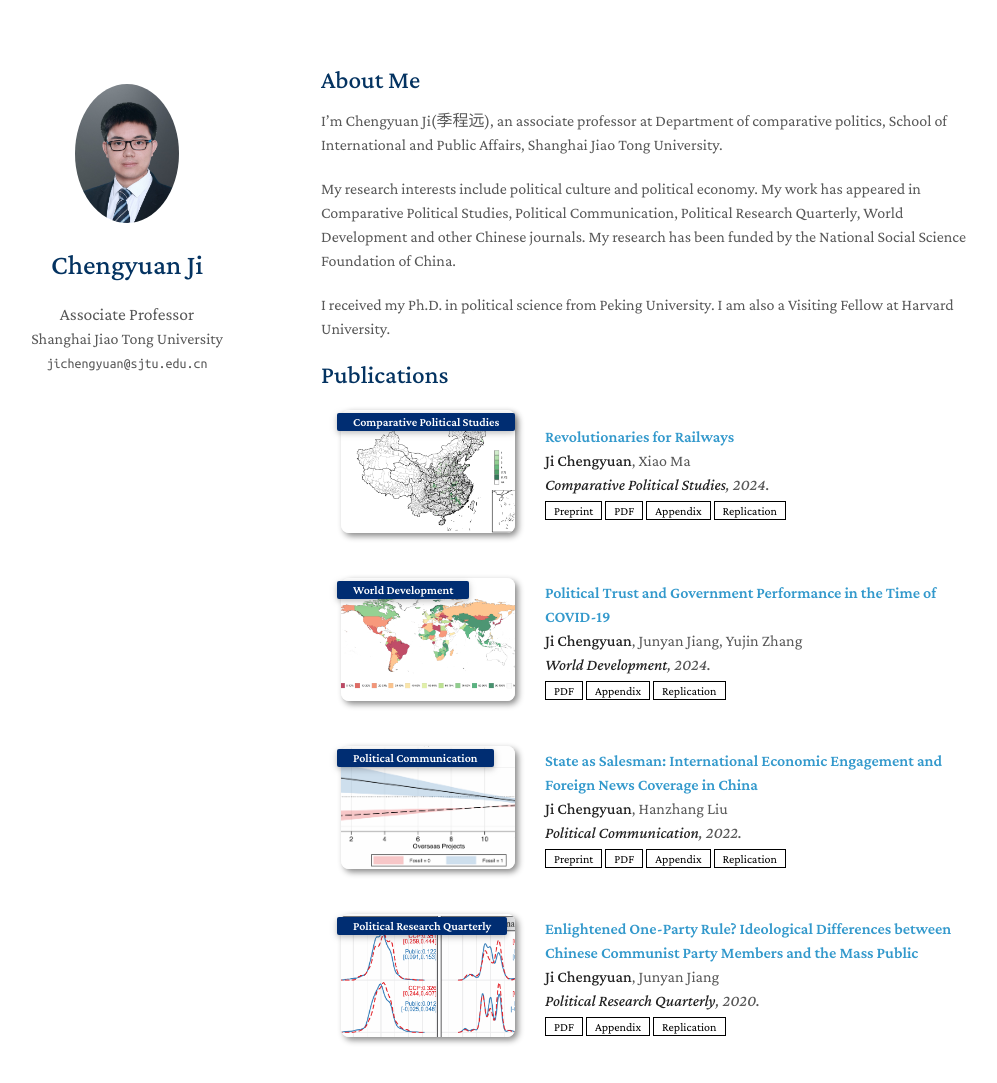
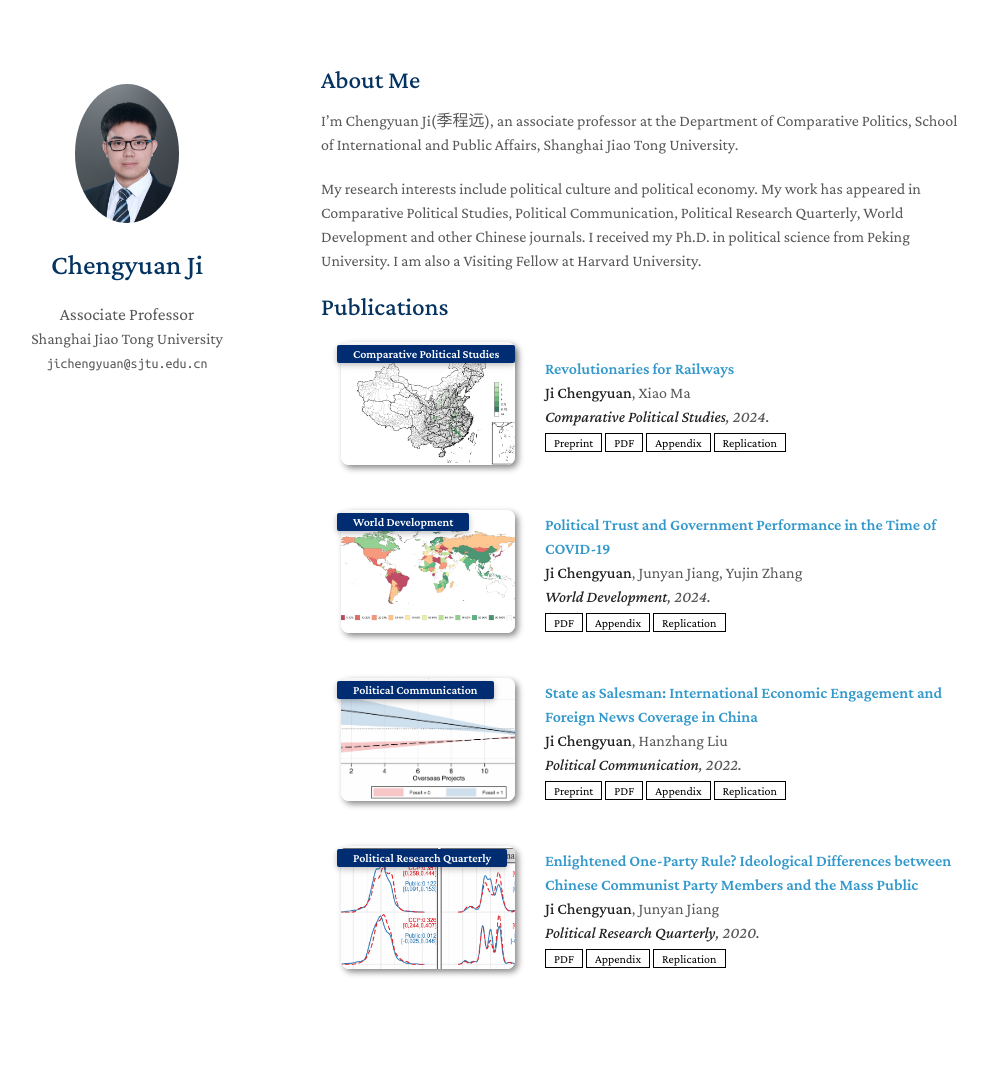
Before and after one commit to chengyuanji/website, a Jekyll site: the page built from index.md, in a window 1280 px wide and 1171 px high. Shown: the top 1083 px of the window, without its empty margins (149-1146 px from the left). Built offline with Jekyll 4.4.1, drawn with Linux system fonts in a browser that asks for light colours; a style sheet for code colours, icons or effects is not loaded; our own code applies the rules of GitHub Pages for plain Markdown files.

Commit message:
Update index.md

```diff
--- a/index.md
+++ b/index.md
@@ -4,10 +4,8 @@ layout: homepage
 
 ## About Me
 
-I’m Chengyuan Ji(季程远), an associate professor at Department of comparative politics, School of International and Public Affairs, Shanghai Jiao Tong University.
+I’m Chengyuan Ji(季程远), an associate professor at the Department of Comparative Politics, School of International and Public Affairs, Shanghai Jiao Tong University.
 
-My research interests include political culture and political economy. My work has appeared in Comparative Political Studies, Political Communication, Political Research Quarterly, World Development and other Chinese journals. My research has been funded by the National Social Science Foundation of China.
-
-I received my Ph.D. in political science from Peking University. I am also a Visiting Fellow at Harvard University.
+My research interests include political culture and political economy. My work has appeared in Comparative Political Studies, Political Communication, Political Research Quarterly, World Development and other Chinese journals. I received my Ph.D. in political science from Peking University. I am also a Visiting Fellow at Harvard University.
 
 {% include_relative _includes/publications.md %}
```
